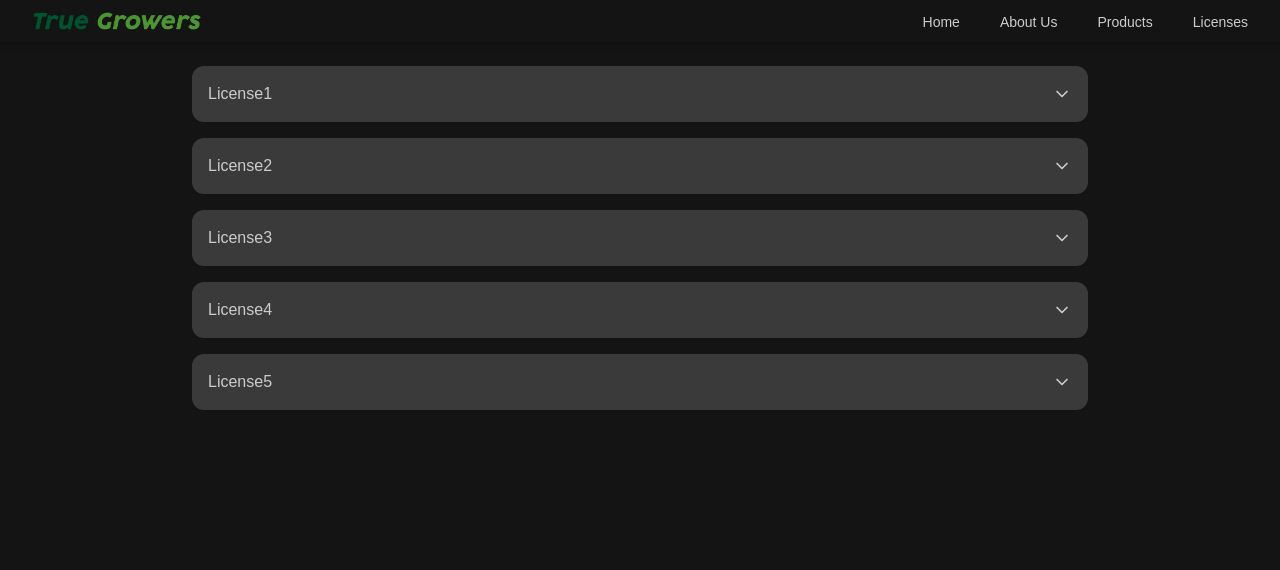
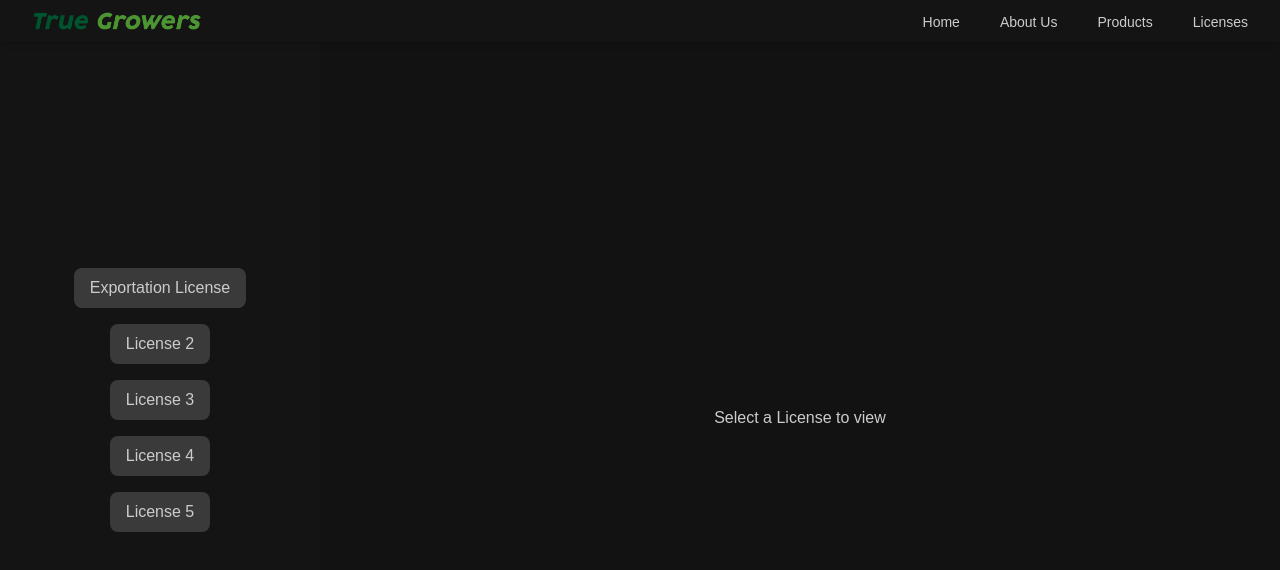
Before and after one commit to juliosantamariafgcu/True-Growers-Website, a Next.js app in the folder true-growers/: page /licenses in a window 1280 px wide. Shown: the top 570 px of the page. Built offline with nearby package versions, Linux system fonts and the light colour scheme; a web font is replaced by a local one.

Commit message:
Update of liscense page. needs more additions

```diff
--- a/true-growers/src/app/licenses/page.tsx
+++ b/true-growers/src/app/licenses/page.tsx
@@ -1,83 +1,67 @@
-"use client";
-import { useState } from "react";
-import { motion, AnimatePresence } from "framer-motion";
-import { ChevronDown, ChevronUp } from "lucide-react";
+"use client"; // required if you're in the /app directory
 
-type PdfLicenseProps = {
-  title: string;
-  src: string;
-  isOpen: boolean;
-  togglePdf: () => void;
-};
+export default function PdfPage() {
+  function openPdf(path: string) {
+    const viewer = document.getElementById("pdf-viewer") as HTMLIFrameElement | null;
+    const placeholder = document.getElementById("pdf-placeholder") as HTMLDivElement | null;
 
-function PdfLicense({title, src, isOpen, togglePdf}: PdfLicenseProps) {
-  const [openPdf, setOpen] = useState(false);
+    if (viewer && placeholder) {
+      viewer.src = path;                  // load the PDF
+      viewer.classList.remove("hidden");  // show iframe
+      placeholder.classList.add("hidden"); // hide placeholder
+    }
+  }
 
   return (
+    <div className="flex h-screen shadow">
+      {/* Left column (buttons) */}
+      <div className="flex flex-col w-1/4 items-center justify-center bg-[#141414] gap-4 p-4">
+        <button
+          onClick={() => openPdf("/Licencias/Licencia exportacion 0964 de 25 Mayo 2022 NO Psico.pdf")}
+          className="rounded-lg bg-[#3A3A3A] text-[#CCCCCC] hover:bg-[#015730] active:bg-[#002816] px-4 py-2">
+          Exportation License
+        </button>
 
-    <div className="rounded-xl mb-4 overflow-hidden">
-      {/* Header for the accordion*/}
-      <button
-        onClick={togglePdf}
-        className="w-full text-[#CCCCCC] text-left p-4 bg-[#3A3A3A] hover:bg-[#015730] flex justify-between items-center"
-      >
-        {title}
-        {isOpen ? (
-          <ChevronUp className="w-5 h-5" />
-        ) : (
-          <ChevronDown className="w-5 h-5" />
-        )}
-      </button>
+        <button
+          onClick={() => openPdf("/Licencias/Modificacion licencia sico para exporta.pdf")}
+          className="rounded-lg bg-[#3A3A3A] text-[#CCCCCC] hover:bg-[#015730] active:bg-[#002816] px-4 py-2">
+          License 2
+        </button>
 
-      {/* Animation for opening and closing PDF */}
-      <AnimatePresence initial={false}>
-        {isOpen && (
-          <motion.div
-            key="content"
-            initial={{ height: 0, opacity: 0 }}
-            animate={{ height: "auto", opacity: 1 }}
-            exit={{ height: 0, opacity: 0 }}
-            transition={{ duration: 0.4, ease: "easeInOut" }}
-            className="overflow-hidden"
-          >
-            <div className="p-2">
-              <embed
-                src={src}
-                type="application/pdf"
-                className="w-full h-[600px] rounded-xl"
-              />
-            </div>
-          </motion.div>
-        )}
-      </AnimatePresence>
-    </div>
-  );
-}
+        <button
+          onClick={() => openPdf("/Licencias/Resolucion 0199 del 16 de Feb 2022 licencia cultivo plantas psicoactivo.pdf")}
+          className="rounded-lg bg-[#3A3A3A] text-[#CCCCCC] hover:bg-[#015730] active:bg-[#002816] px-4 py-2">
+          License 3
+        </button>
 
-export default function LicenseAccordion() {
+        <button
+          onClick={() => openPdf("/Licencias/Resolucion 0202 de 17 Feb 2022 Licencia cultivo plantas no psicoactivo.pdf")}
+          className="rounded-lg bg-[#3A3A3A] text-[#CCCCCC] hover:bg-[#015730] active:bg-[#002816] px-4 py-2">
+          License 4
+        </button>
 
-  const [openIndex, setOpenIndex] = useState<number | null>(null);
+        <button
+          onClick={() => openPdf("/Licencias/Resolucion 1899 de 22 de Nov 2021 licencia uso de semillas para siembra.pdf")}
+          className="rounded-lg bg-[#3A3A3A] text-[#CCCCCC] hover:bg-[#015730] active:bg-[#002816] px-4 py-2">
+          License 5
+        </button>
+      </div>
 
-  const items = [
-    {title: "License1", src: "/Licencias/Licencia exportacion 0964 de 25 Mayo 2022 NO Psico.pdf"},
-    {title: "License2", src: "/Licencias/Modificacion licencia sico para exporta.pdf"},
-    {title: "License3", src: "/Licencias/Resolucion 0199 del 16 de Feb 2022 licencia cultivo plantas psicoactivo.pdf"},
-    {title: "License4", src: "/Licencias/Resolucion 0202 de 17 Feb 2022 Licencia cultivo plantas no psicoactivo.pdf"},
-    {title: "License5", src: "/Licencias/Resolucion 1899 de 22 de Nov 2021 licencia uso de semillas para siembra.pdf"}
-  ]
+      {/* Right column (PDF viewer or placeholder) */}
+      <div className="flex-1 relative bg-[#121212] mt-9">
+        {/* Placeholder (shown first) */}
+        <div
+          id="pdf-placeholder"
+          className="flex absolute inset-0 items-center justify-center text-[#CCCCCC]"
+        >
+          Select a License to view
+        </div>
 
-  return (
-    <div className="pt-[42px]">
-      <div className="max-w-4xl mx-auto mt-6 space-y-3">
-        {items.map((item, i) => (
-          <PdfLicense
-            key={i}
-            title={item.title}
-            src={item.src}
-            isOpen={openIndex === i}
-            togglePdf={() => setOpenIndex(openIndex === i ? null : i)}
-          />
-        ))}
+        {/* Hidden iframe (appears when a PDF is loaded) */}
+        <iframe
+          id="pdf-viewer"
+          className="w-full h-full border-0 hidden"
+        />
       </div>
     </div>
   );
```
